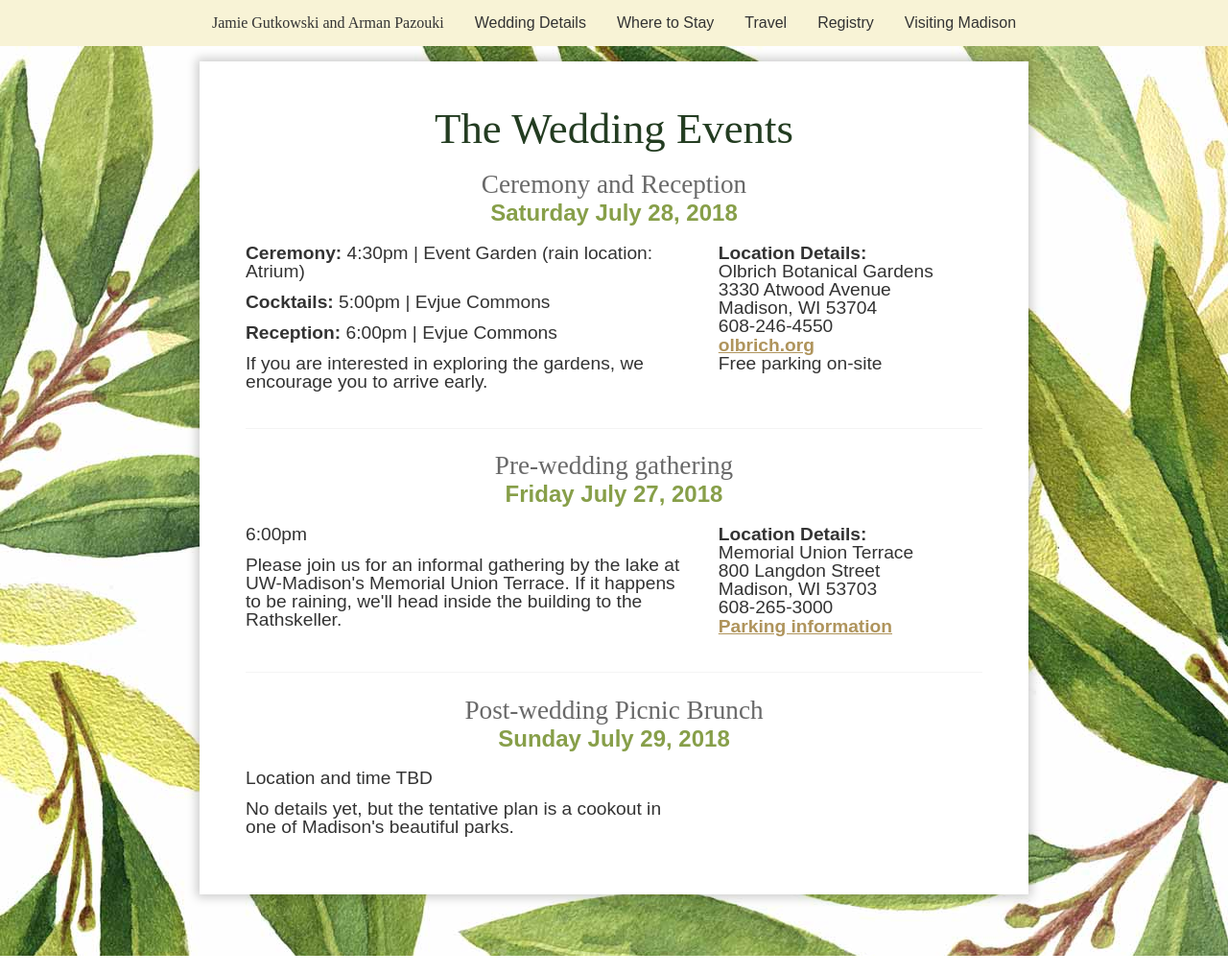
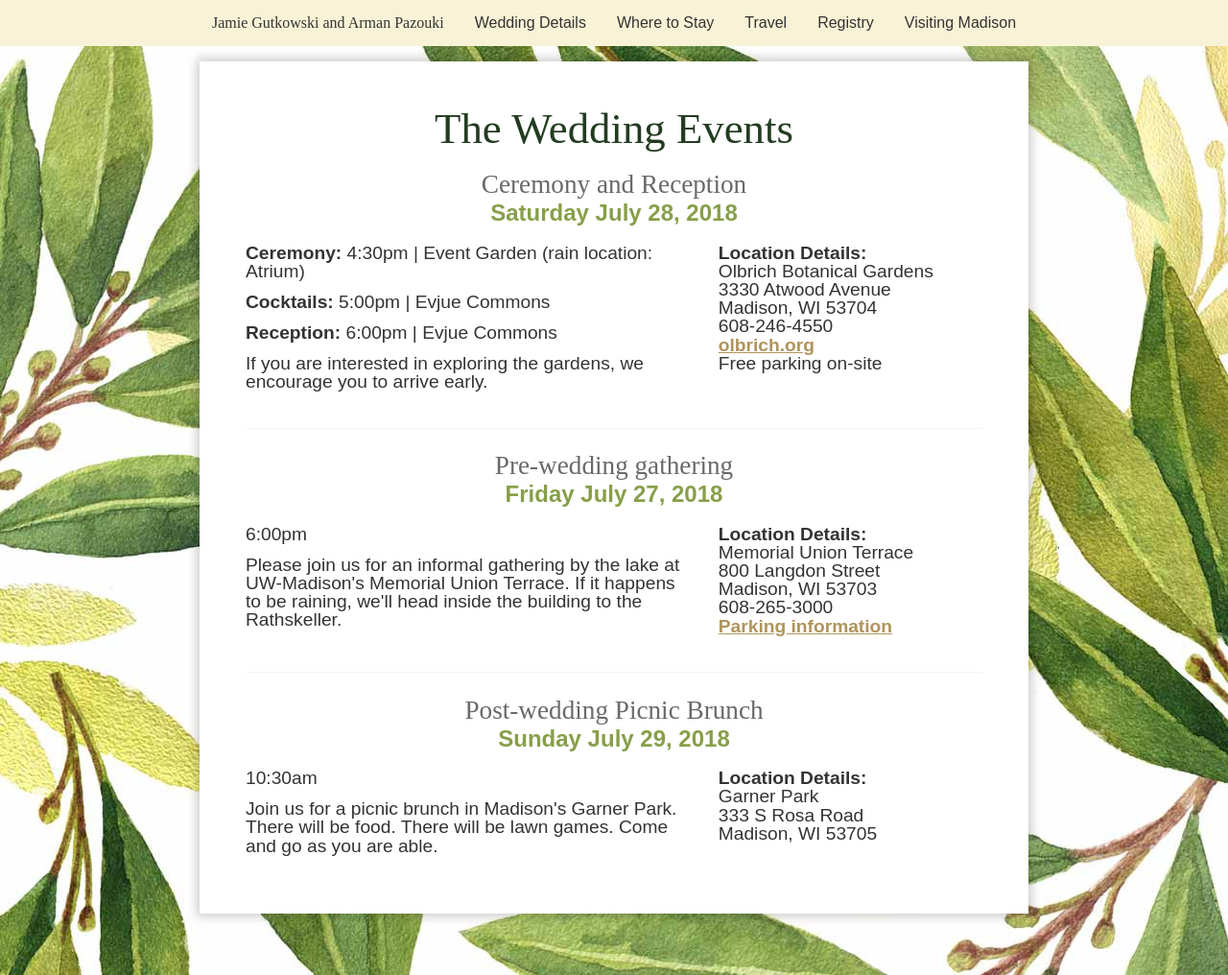
Before and after one commit to jamiegutkowski/wedding, a website: page events.html in a window 1280 px wide. Shown: the whole page at 96% size. Drawn offline with Linux system fonts and the light colour scheme; a web font is replaced by a local one.

Commit message:
updates hotel and event information

```diff
--- a/events.html
+++ b/events.html
@@ -94,9 +94,17 @@
 
 		  	<div class="row">
 		  		<div class="col">
-			  		<p>Location and time TBD</p>
+			  		<p>10:30am</p>
 
-			  		<p>No details yet, but the tentative plan is a cookout in one of Madison's beautiful parks.</p>
+			  		<p>Join us for a picnic brunch in Madison's Garner Park. There will be food. There will be lawn games. Come and go as you are able.</p>
+			  	</div>
+			  	<div class="col">
+					<p>
+						<strong>Location Details: </strong><br>
+					  	Garner Park <br>
+			  			333 S Rosa Road <br>
+			  			Madison, WI 53705 <br>
+			  		</p>
 				</div>
 			</div>
 		</div>
```
Also changed, not shown: index.html (+10 -2 lines), lodging.html (+1 -1 lines).
